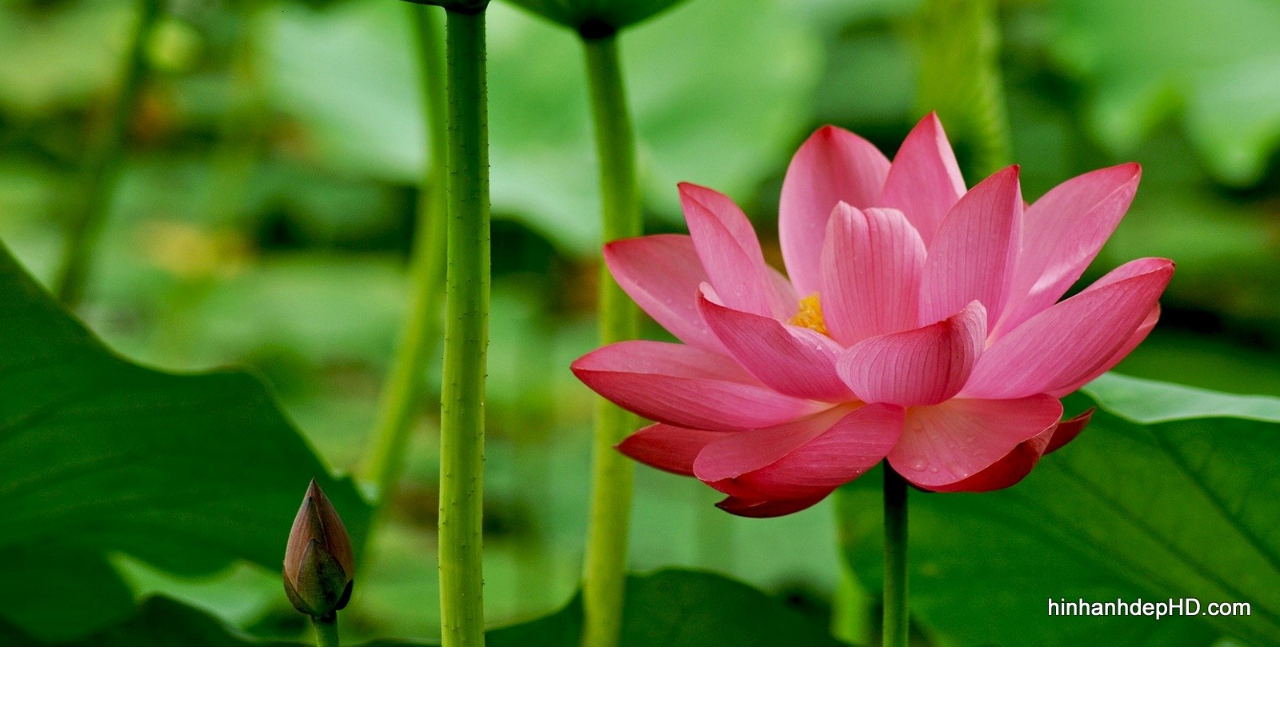
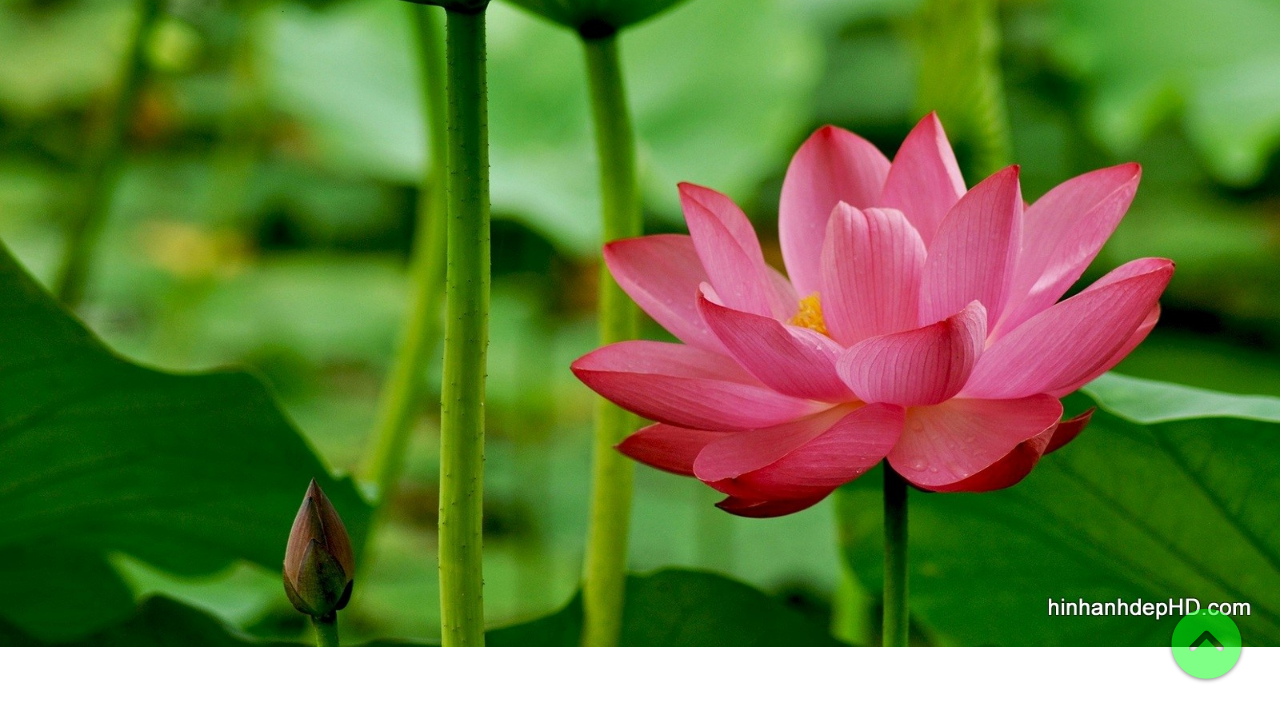
Before and after one commit to dongthaptravel/dongthaptravel.github.io, a plain HTML site: page index.html in a window 1280 px wide. Shown: the part 73-797 px from the top of the page. Drawn offline with nearby package versions, Linux system fonts and the light colour scheme.

Commit message:
Update index.css

```diff
--- a/assets/css/index.css
+++ b/assets/css/index.css
@@ -288,3 +288,19 @@ html {
 #validation button:hover {
     opacity: 0.7;
 }
+
+/* Top button */
+#top-btn a {
+    position: fixed;
+    color: rgb(0, 255, 13);
+    font-size: 70px;
+    bottom: 5%;
+    right: 3%;
+    opacity: 0.5;
+    text-shadow: 0px 1px 4px black;
+}
+
+#top-btn a:hover {
+    opacity: 1;
+    transition: 0.3s;
+}
```
